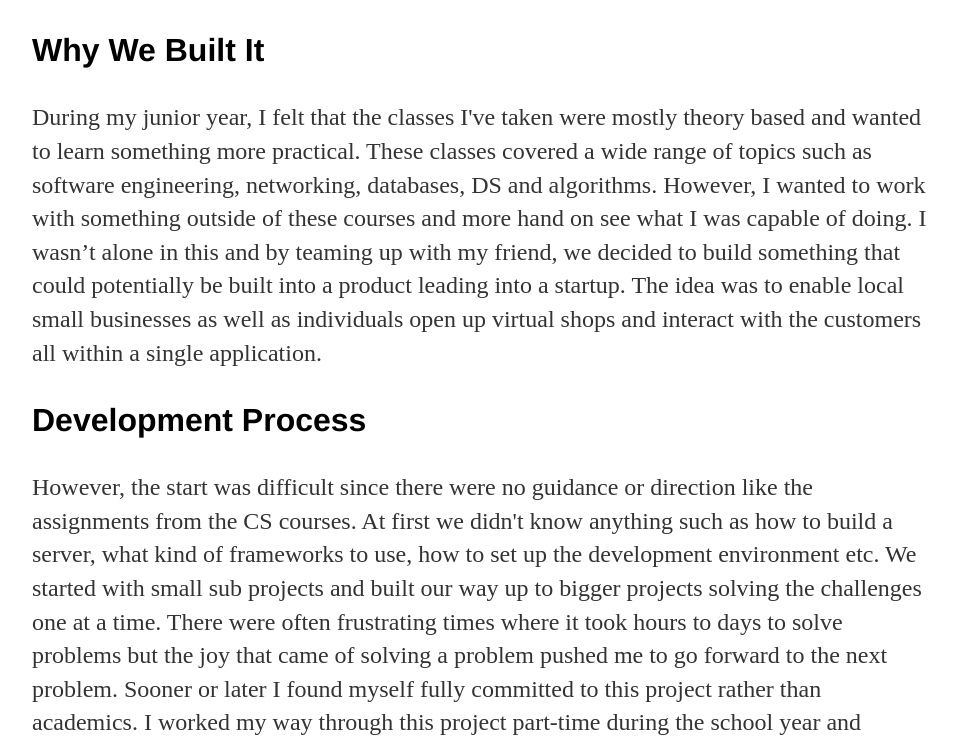
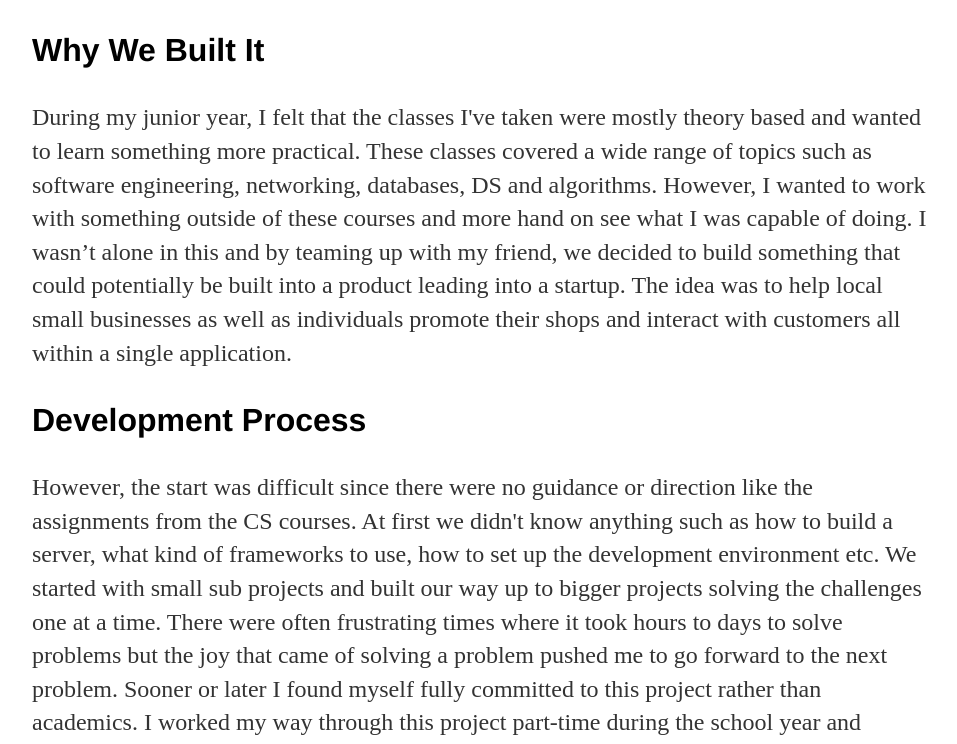
Before and after one commit to jcho7022/jcho7022.github.io, a Jekyll site: the page built from projects/float/index.html, in a window 1280 px wide and 900 px high, scrolled down 1149 px, cut to the strip 156-900 px from the top of the window. Shown: the whole strip, without its empty margins (160-1117 px from the left). Built offline with Jekyll 4.4.1, drawn with Linux system fonts in a browser that asks for light colours.

Commit message:
Update index.html

```diff
--- a/projects/float/index.html
+++ b/projects/float/index.html
@@ -24,8 +24,8 @@ title: "Float: Map Oriented Virtual Shop Application"
 	databases, DS and algorithms. However, I wanted to work with something outside of these courses
 	and more hand on see what I was capable of doing. I wasn’t alone in this and by teaming up with my friend,
 	we decided to build something that could potentially be built into a product leading into a startup.
-	The idea was to enable local small businesses as well as individuals open up virtual shops and interact
-	with the customers all within a single application. </p>
+	The idea was to help local small businesses as well as individuals promote their shops and interact with customers
+	all within a single application.</p>
 
 <h3>Development Process</h3>
 <p>However, the start was difficult since there were no guidance or direction like the assignments from the CS courses.
```
